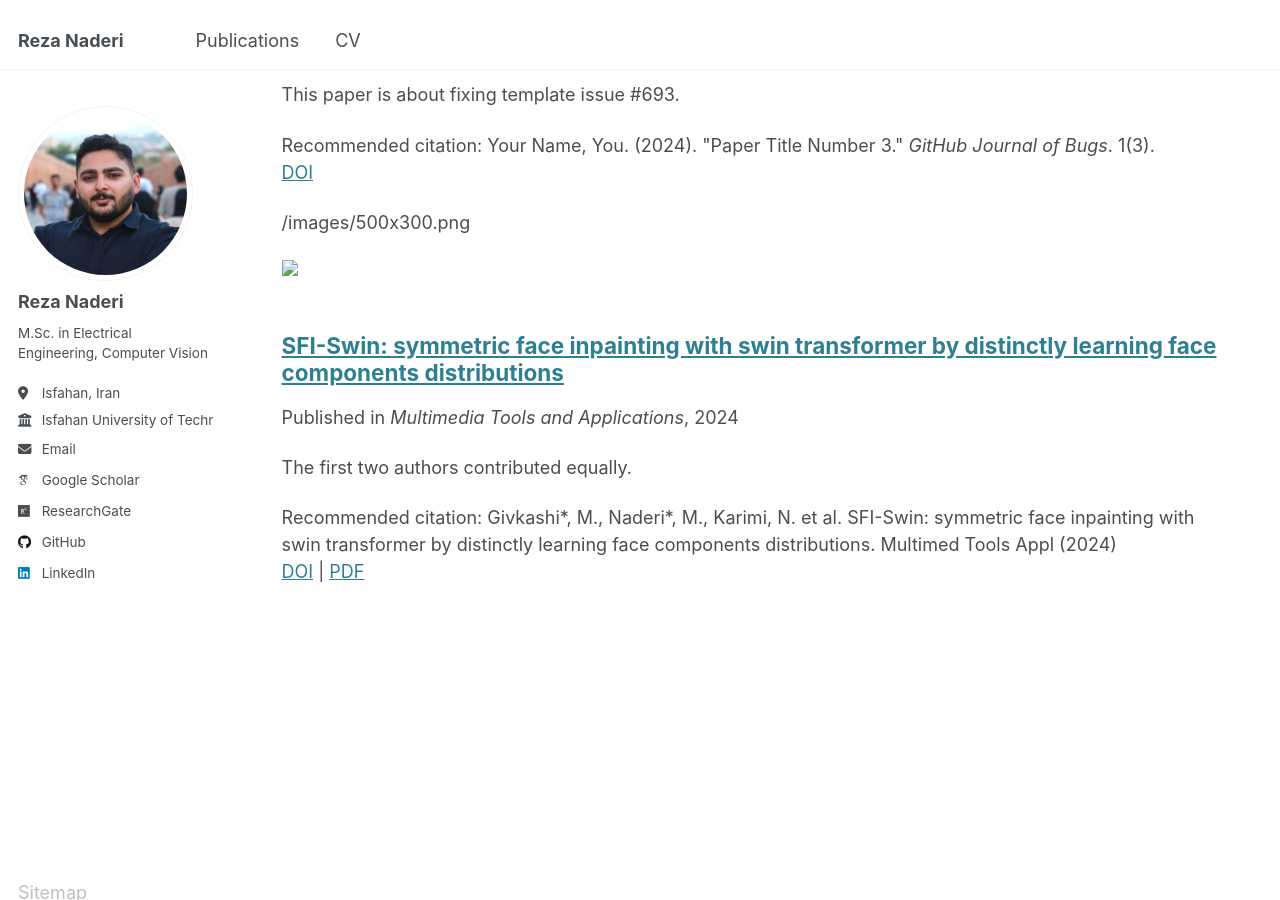
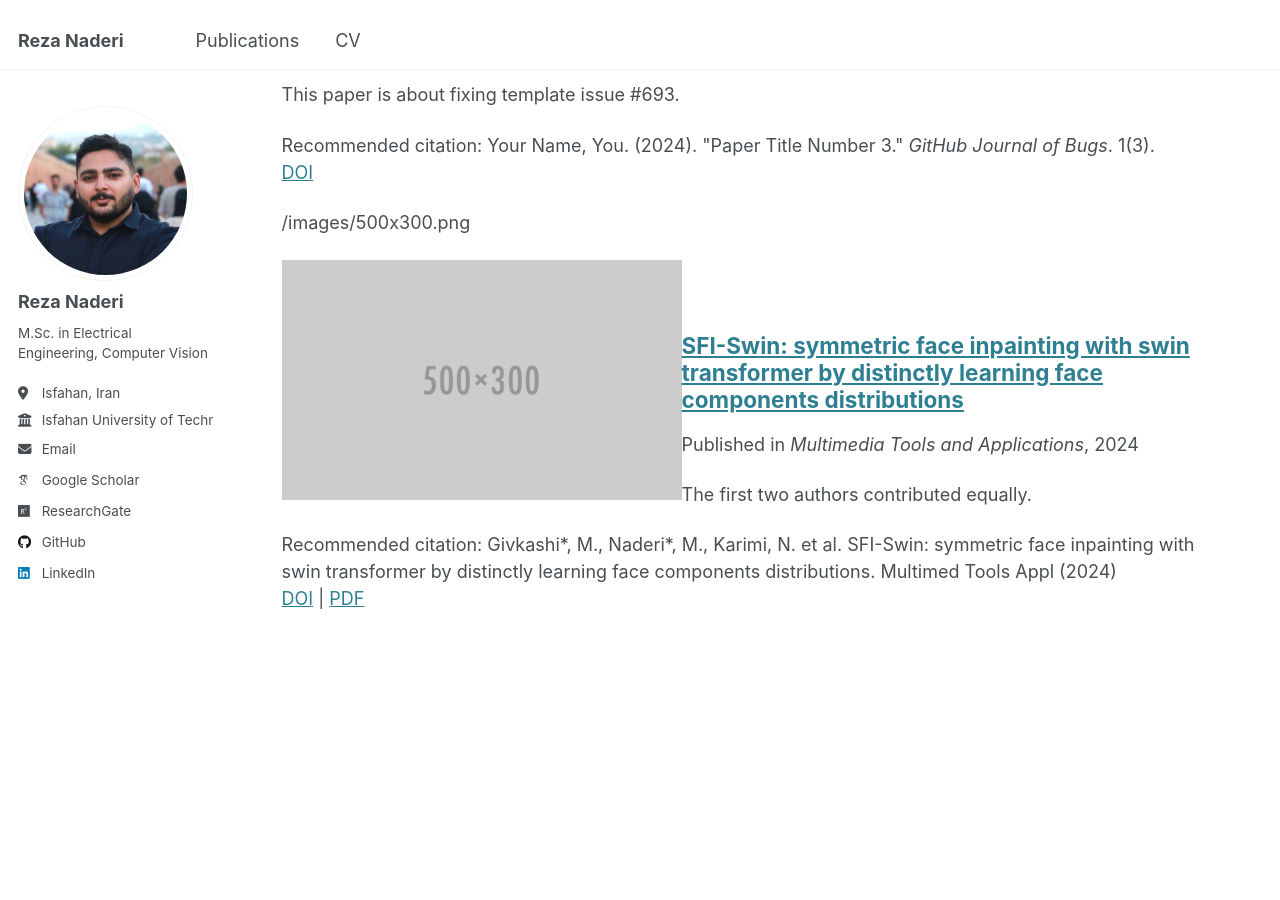
Before and after one commit to mohammadrezanaderi4/mohammadrezanaderi4.github.io, a Jekyll site: the page built from _pages/collection-archive.html, in a window 1280 px wide and 900 px high, scrolled down 706 px. Built offline with Jekyll 4.4.1, drawn with Linux system fonts in a browser that asks for light colours; some web fonts are replaced.

Commit message:
Update archive-single.html

```diff
--- a/_includes/archive-single.html
+++ b/_includes/archive-single.html
@@ -14,7 +14,7 @@
 
 {% if post.image %}
   <p> {{ post.image }} </p>
-  <img align="left" width="400" src="{{ post.image | prepend: "/images/" | prepend: base_path }}" /> &emsp;
+  <img align="left" width="400" src="{{ post.image }}" /> &emsp;
 {% endif %}
 
 <div class="{{ include.type | default: "list" }}__item">
```
